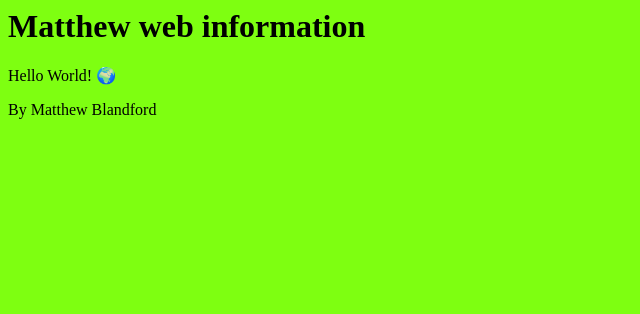
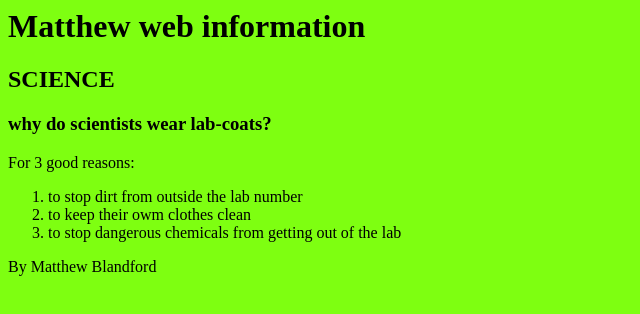
Before and after one commit to markblandford/matthew-web, a plain HTML site: page index.html in a window 1280 px wide. Shown: the whole page, without its empty margins (0-640 px from the left). Drawn offline with Linux system fonts and the light colour scheme.

Commit message:
adding science

```diff
--- a/index.html
+++ b/index.html
@@ -7,7 +7,21 @@
     <body>
         <h1>Matthew web information</h1>
 
-        <p>Hello World! 🌍</p>
+        <h2>SCIENCE</h2>
+
+        <h3>why do scientists wear lab-coats?</h3>
+
+        <p>
+            For 3 good reasons:
+        </p>
+
+        <ol>
+            <li>to stop dirt from outside the lab number</li>
+            <li>to keep their owm clothes clean</li>
+            <li>to stop dangerous chemicals from getting out of the lab</li>
+        </ol>
+
+
 
         <footer>
             <p>By Matthew Blandford</p>
```
